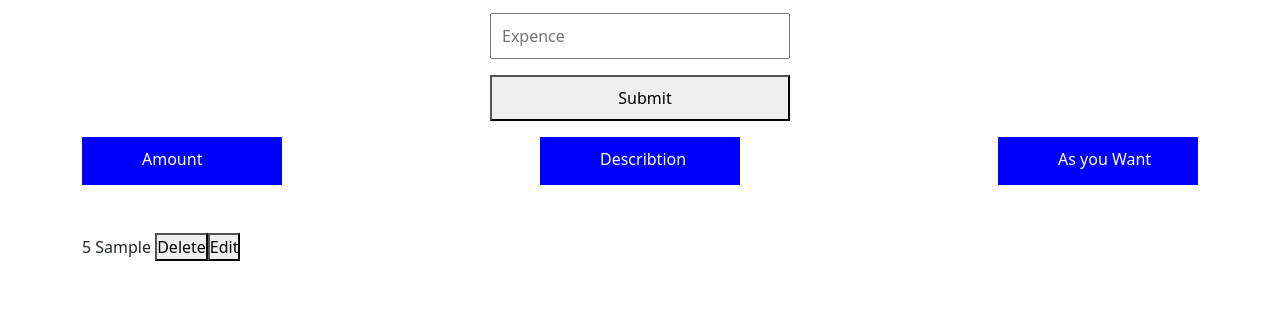
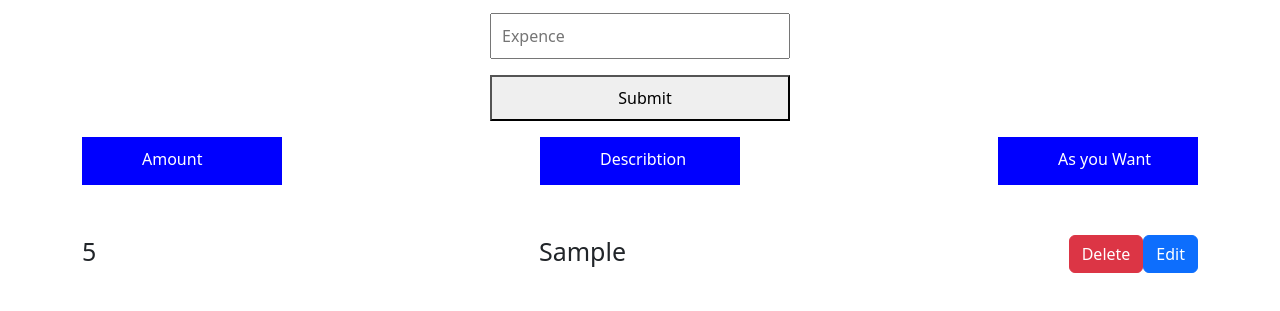
Before and after one commit to haseeburrehmanjs/Expence-Mangement-System, a plain HTML site: page index.html in a window 1280 px wide. Both pictures are taken after typing "Sample", "5" into the empty fields and a click on the button "Submit". Shown: the part 129-440 px from the top of the page. Drawn offline with nearby package versions, Linux system fonts and the light colour scheme.

Commit message:
90% work done

```diff
--- a/Assets/Styles/style.css
+++ b/Assets/Styles/style.css
@@ -23,3 +23,8 @@
 #list li {
     list-style: none;
 }
+
+.textlarg {
+    font-size: 25px;
+    font-weight: 200px;
+}
--- a/main.js
+++ b/main.js
@@ -37,7 +37,7 @@ let renderScreen = () => {
     list.innerHTML = ''
     expenceData.map((item, index) => {
         list.innerHTML += `
-        <li>${item.expence} ${item.description} <button onclick='deleteBtn(${index})'>Delete</button><button onclick='editBtn(${index})'>Edit</button></li>
+        <li class='textlarg d-flex mt-3 justify-content-between'>${item.expence} <div>${item.description}</div> <div><button onclick='deleteBtn(${index})' class='btn btn-danger'>Delete</button><button onclick='editBtn(${index})' class='btn btn-primary'>Edit</button></div></li>
         `
     })
 
```
